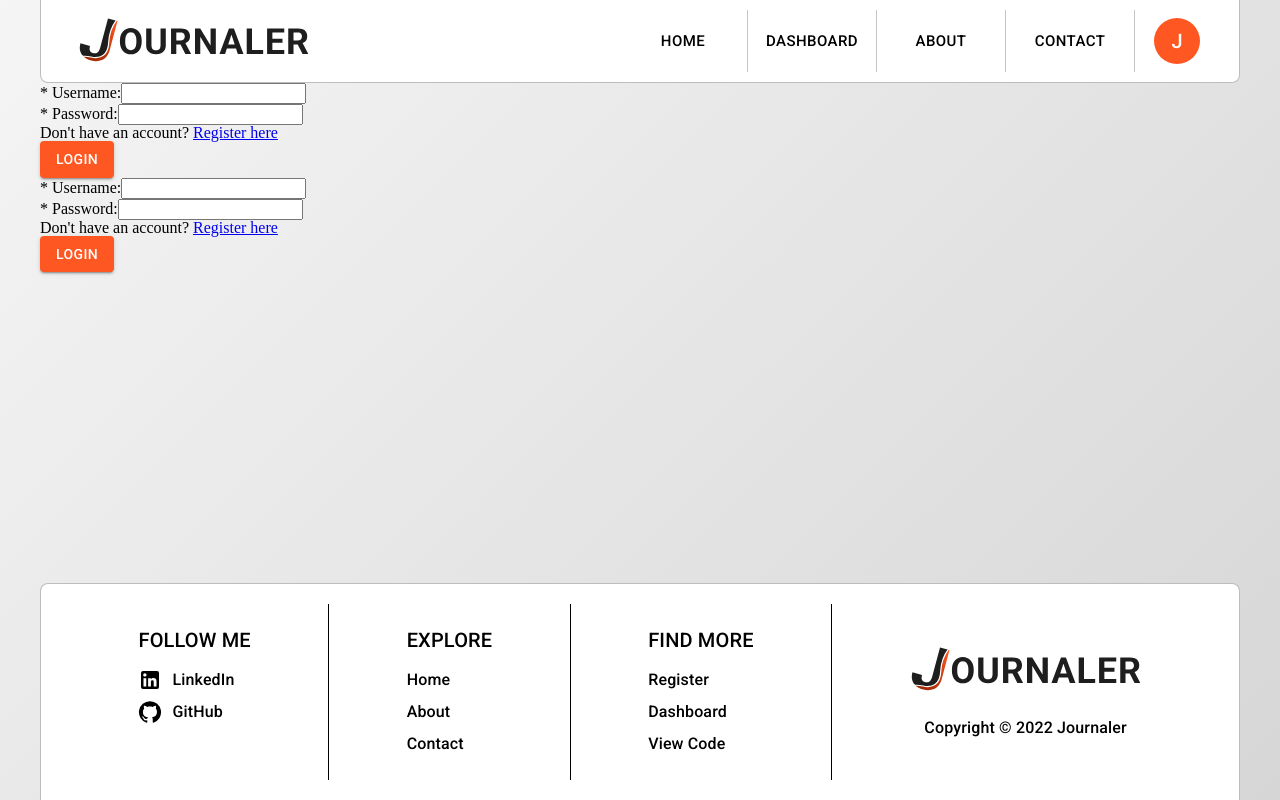
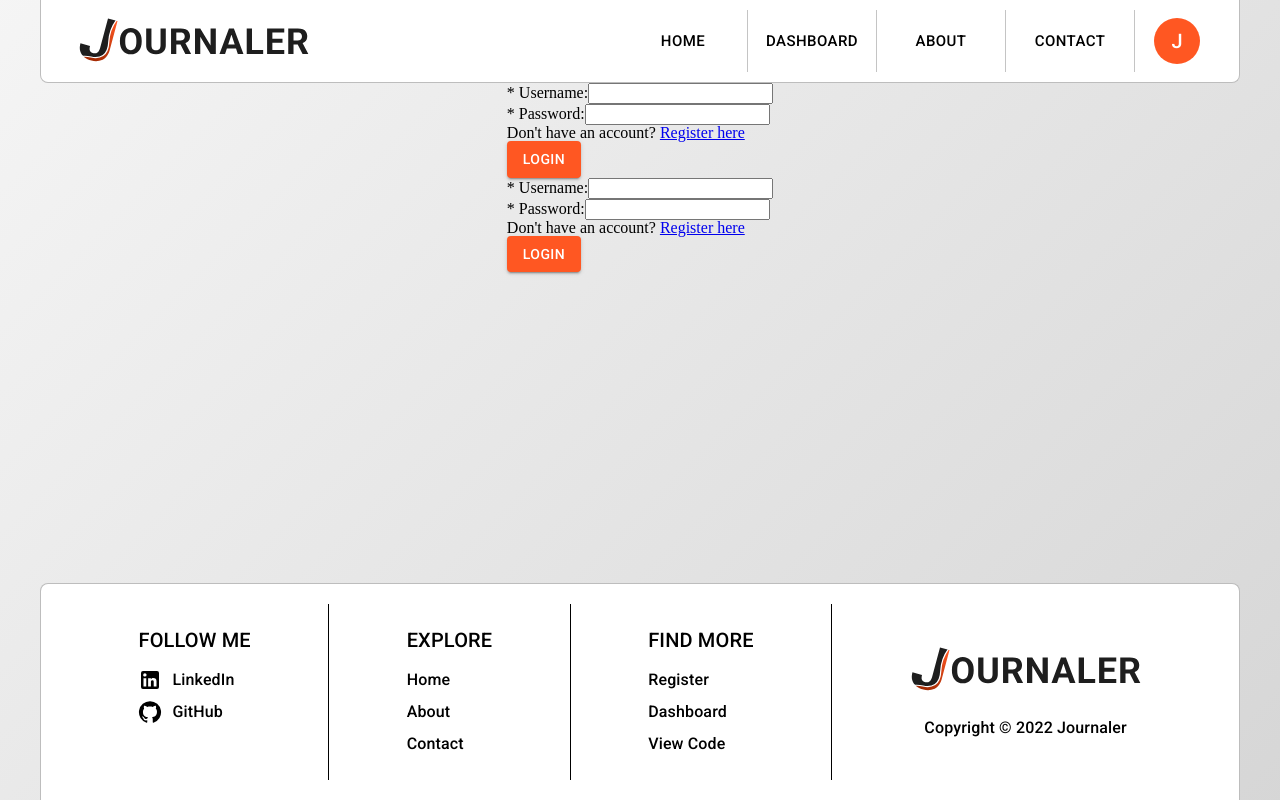
Before and after one commit to waylonturbes/journaler-frontend, a React (Create React App) app: page /auth in a window 1280 px wide. Built offline with nearby package versions, Linux system fonts and the light colour scheme.

Commit message:
feat: center align auth page content

```diff
--- a/src/components/forms/Login.tsx
+++ b/src/components/forms/Login.tsx
@@ -1,5 +1,5 @@
 import React, { useState } from "react";
-import { Button } from "@mui/material";
+import { Box, TextField, FormControl, Button } from "@mui/material";
 
 interface Credentials {
   username: string;
@@ -21,7 +21,7 @@ const Login: React.FC = () => {
   };
 
   return (
-    <form onSubmit={handleSubmit}>
+    <Box component="form" onSubmit={handleSubmit}>
       <div>
         <label htmlFor="username">
           <span>* </span>Username:
@@ -52,7 +52,7 @@ const Login: React.FC = () => {
       <div>
         <Button variant="contained">Login</Button>
       </div>
-    </form>
+    </Box>
   );
 };
 
--- a/src/components/pages/Auth.tsx
+++ b/src/components/pages/Auth.tsx
@@ -1,11 +1,15 @@
 import React from "react";
+import { Box } from "@mui/material";
 import { Login } from "../forms";
 
 const Auth: React.FC = () => {
   return (
-    <div>
+    <Box
+      component="div"
+      sx={{ display: "flex", justifyContent: "center", alignContent: "center" }}
+    >
       <Login />
-    </div>
+    </Box>
   );
 };
 
```
